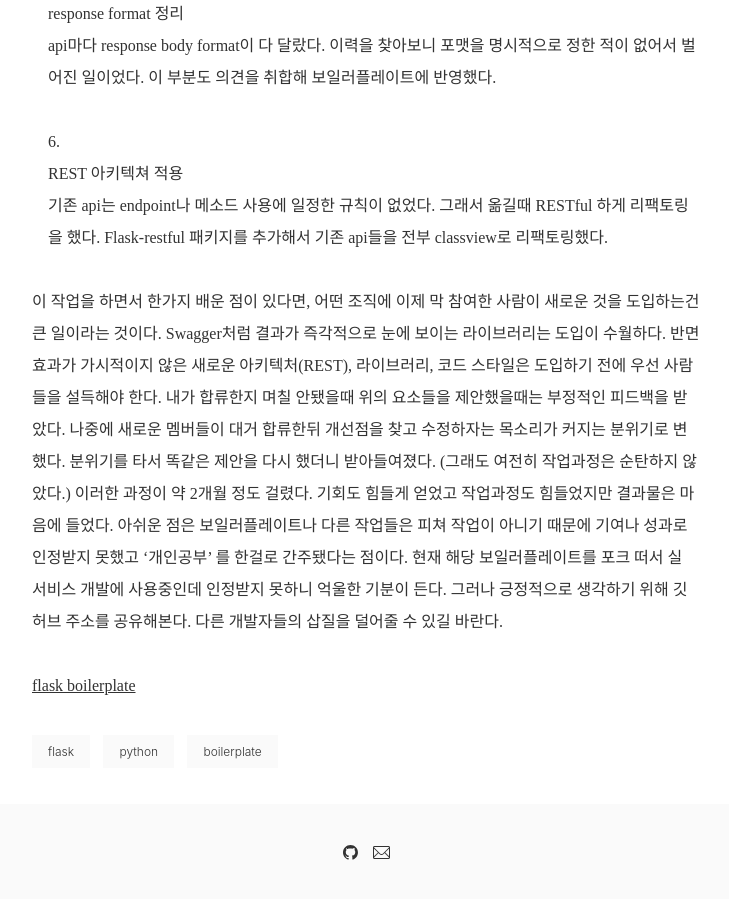
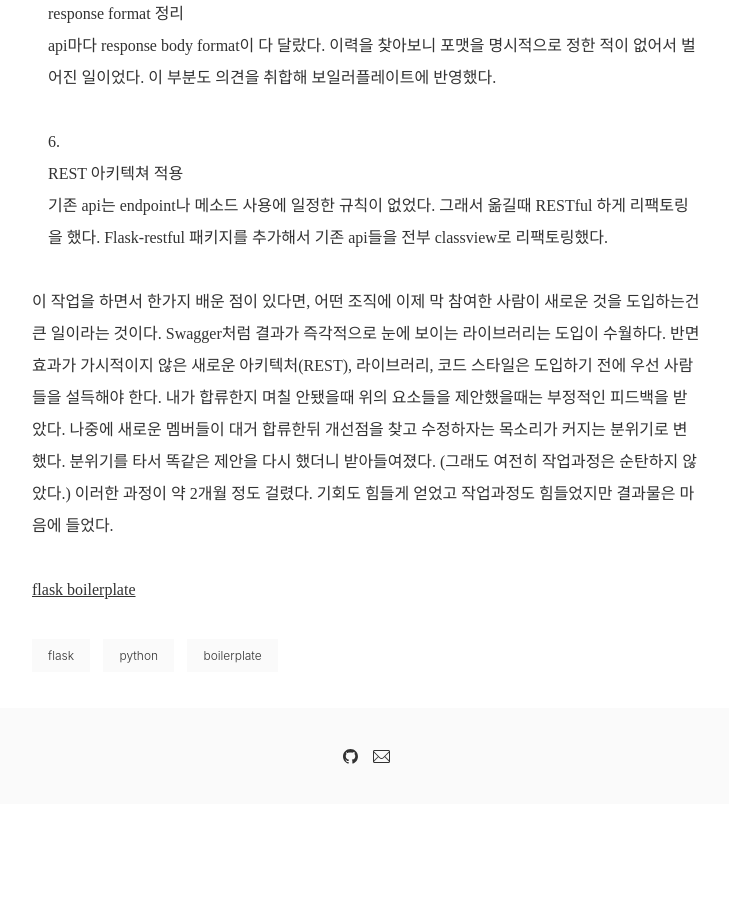
Before and after one commit to suhyunbaik/suhyunbaik.github.io, a Jekyll site: the page built from _posts/2019-09-04-accomplishments-on-probation period.markdown, in a window 1280 px wide and 900 px high, scrolled down 1819 px. Shown: the whole window, without its empty margins (274-1003 px from the left). Built offline with Jekyll 4.4.1, drawn with Linux system fonts in a browser that asks for light colours; after the commit the page ends 2623 px from its top, so only the background shows below that.

Commit message:
Feat: 수정

```diff
--- a/_posts/2019-09-04-accomplishments-on-probation period.markdown
+++ b/_posts/2019-09-04-accomplishments-on-probation period.markdown
@@ -38,6 +38,5 @@
 기존 api는 endpoint나 메소드 사용에 일정한 규칙이 없었다. 그래서 옮길때 RESTful 하게 리팩토링을 했다. Flask-restful 패키지를 추가해서 기존 api들을 전부 classview로 리팩토링했다.
 
 이 작업을 하면서 한가지 배운 점이 있다면, 어떤 조직에 이제 막 참여한 사람이 새로운 것을 도입하는건 큰 일이라는 것이다. Swagger처럼 결과가 즉각적으로 눈에 보이는 라이브러리는 도입이 수월하다. 반면 효과가 가시적이지 않은 새로운 아키텍처(REST), 라이브러리, 코드 스타일은 도입하기 전에 우선 사람들을 설득해야 한다. 내가 합류한지 며칠 안됐을때 위의 요소들을 제안했을때는 부정적인 피드백을 받았다. 나중에 새로운 멤버들이 대거 합류한뒤 개선점을 찾고 수정하자는 목소리가 커지는 분위기로 변했다. 분위기를 타서 똑같은 제안을 다시 했더니 받아들여졌다. (그래도 여전히 작업과정은 순탄하지 않았다.) 이러한 과정이 약 2개월 정도 걸렸다. 기회도 힘들게 얻었고 작업과정도 힘들었지만 결과물은 마음에 들었다.
-아쉬운 점은 보일러플레이트나 다른 작업들은 피쳐 작업이 아니기 때문에 기여나 성과로 인정받지 못했고 ‘개인공부' 를 한걸로 간주됐다는 점이다. 현재 해당 보일러플레이트를 포크 떠서 실 서비스 개발에 사용중인데 인정받지 못하니 억울한 기분이 든다. 그러나 긍정적으로 생각하기 위해 깃허브 주소를 공유해본다. 다른 개발자들의 삽질을 덜어줄 수 있길 바란다.
 
 [flask boilerplate](https://github.com/suhyunbaik/flask-restplus-boilerplate)
```
